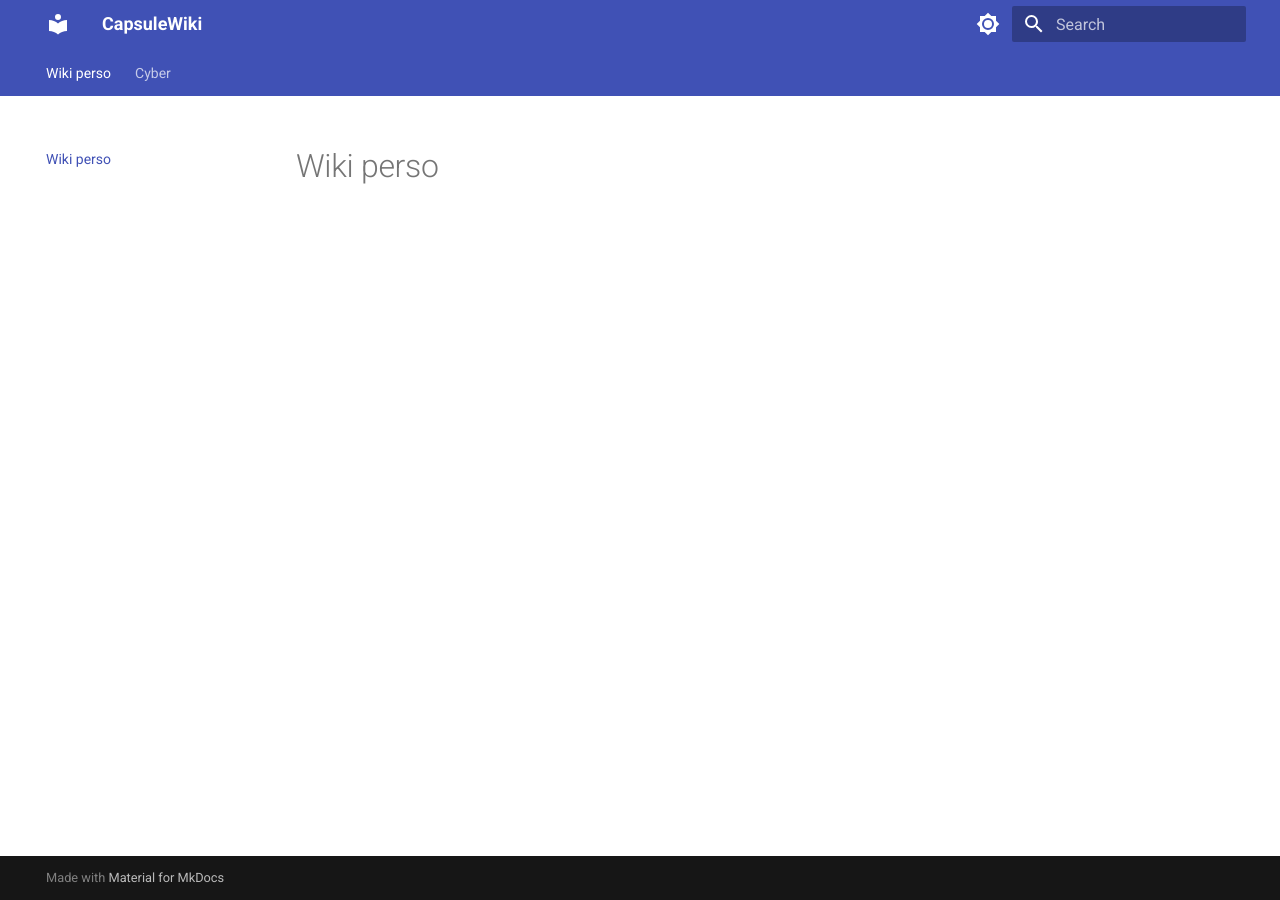
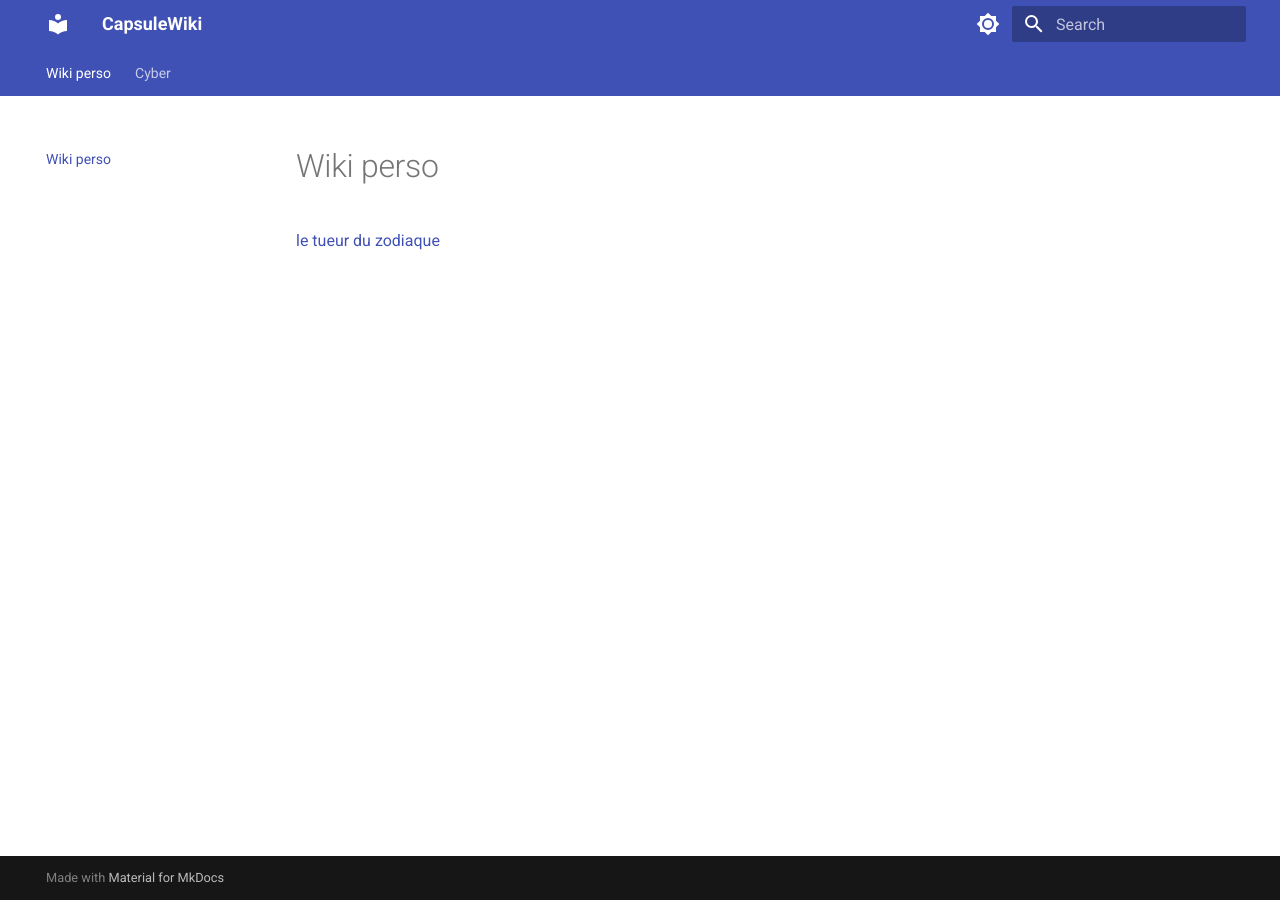
Before and after one commit to mathieumct/caps.github.io, an MkDocs documentation site: the page built from docs/index.md, in a window 1280 px wide. Built offline with MkDocs 1.6.1 and Material for MkDocs 9.7.7, drawn with Linux system fonts in a browser that asks for light colours.

Commit message:
Update index.md

```diff
--- a/docs/index.md
+++ b/docs/index.md
@@ -1 +1,3 @@
 # Wiki perso
+
+[le tueur du zodiaque](docs/cyber/le_tueur_du_zodiaque.md)
```
